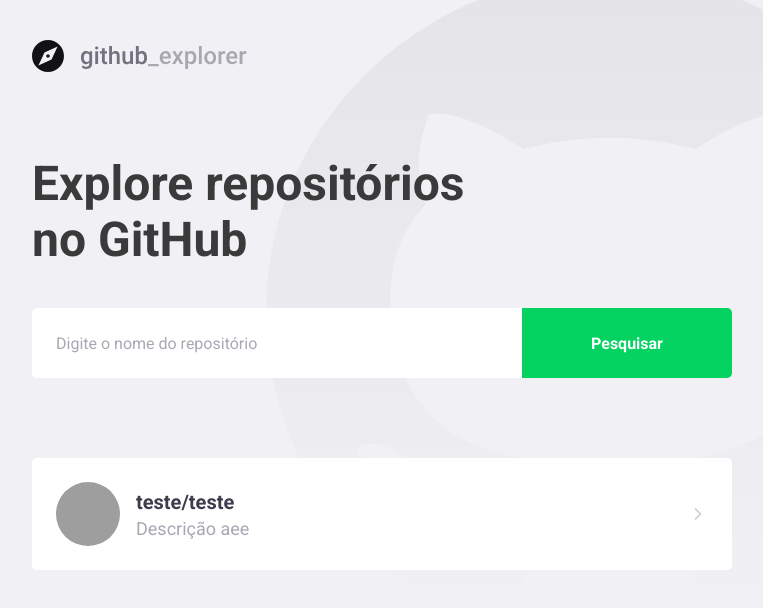
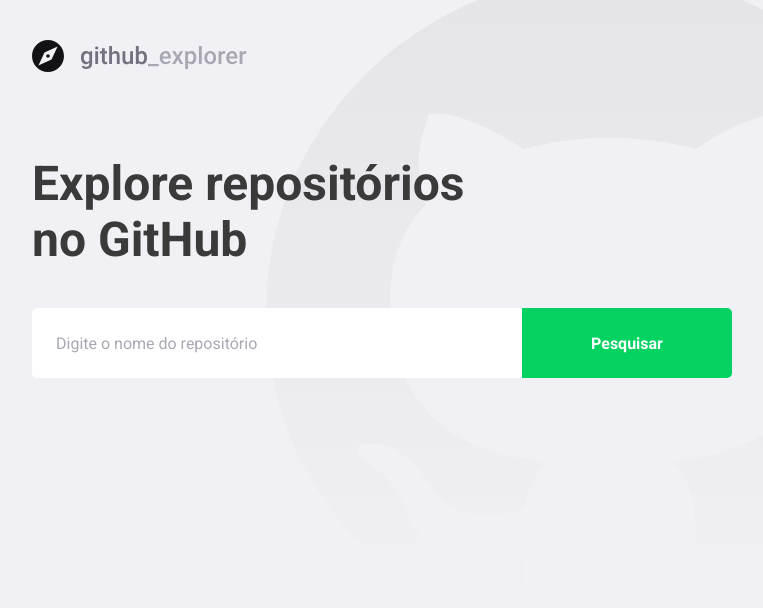
Before and after one commit to bhborba/github-explorer, a React (Create React App) app: page / in a window 1280 px wide. Shown: the top 608 px of the page, without its empty margins (148-911 px from the left). Built offline with nearby package versions, Linux system fonts and the light colour scheme; grey boxes are pictures that could not be loaded.

Commit message:
API connection

```diff
--- a/package.json
+++ b/package.json
@@ -10,6 +10,7 @@
     "@types/node": "^12.0.0",
     "@types/react": "^16.9.0",
     "@types/react-dom": "^16.9.0",
+    "axios": "^0.21.1",
     "polished": "^4.0.5",
     "react": "^16.13.1",
     "react-dom": "^16.13.1",
--- a/src/pages/Dashboard/index.tsx
+++ b/src/pages/Dashboard/index.tsx
@@ -1,35 +1,65 @@
-import React from 'react';
+import React, { useState, FormEvent } from 'react';
 import { FiChevronRight } from 'react-icons/fi';
+import api from '../../services/api';
 
 import logoImg from '../../assets/logo.svg';
 
 import { Title, Form, Repositories } from './styles';
 
+interface Repository {
+  full_name: string;
+  description: string;
+  owner: {
+    login: string;
+    avatar_url: string;
+  };
+}
+
 const Dashboard: React.FC = () => {
+  const [newRepo, setNewRepo] = useState('');
+  const [repositories, setRepositories] = useState<Repository[]>([]);
+
+  async function handleAddRepository(event: FormEvent<HTMLFormElement>) {
+    event.preventDefault();
+
+    const response = await api.get(`repos/${newRepo}`);
+
+    const repository = response.data;
+
+    setRepositories([...repositories, repository]);
+    setNewRepo('');
+  }
+
   return (
     <>
       <img src={logoImg} alt="GitHub Explorer" />
       <Title>Explore repositórios no GitHub</Title>
 
-      <Form action="">
-        <input placeholder="Digite o nome do repositório" />
+      <Form onSubmit={handleAddRepository}>
+        <input
+          value={newRepo}
+          onChange={e => setNewRepo(e.target.value)}
+          placeholder="Digite o nome do repositório"
+        />
         <button type="submit">Pesquisar</button>
       </Form>
 
       <Repositories>
-        <a href="">
+        {repositories.map(repository => (
+          <a key={repository.full_name} href="teste">
             <img
-            src="https://avatars0.githubusercontent.com/u/38145205?s=460&u=ddb86c4c108cefc8d5c8b96962ab77754d7860c9&v=4"
-            alt="Bruno"
+              src={repository.owner.avatar_url}
+              alt={repository.owner.login}
             />
 
             <div>
-            <strong>teste/teste</strong>
-            <p>Descrição aee</p>
+              <strong>{repository.full_name}</strong>
+              <p>{repository.description}</p>
             </div>
 
             <FiChevronRight size={20} />
           </a>
+        ))}
       </Repositories>
     </>
   );
--- a/src/pages/Dashboard/styles.ts
+++ b/src/pages/Dashboard/styles.ts
@@ -76,8 +76,8 @@
     }
 
     div {
-      margin-left: 16px;
-
+      margin: 0 16px;
+      flex: 1;
       strong {
         font-size: 20px;
         color: #3d3d4d;
--- /dev/null
+++ b/src/services/api.ts
@@ -0,0 +1,7 @@
+import axios from 'axios';
+
+const api = axios.create({
+  baseURL: 'https://api.github.com',
+});
+
+export default api;
```
Also changed, not shown: .eslintrc.json, 1 other file (tests, documents, lock files or other folders). Lines whose indentation alone changed are shown as unchanged.
